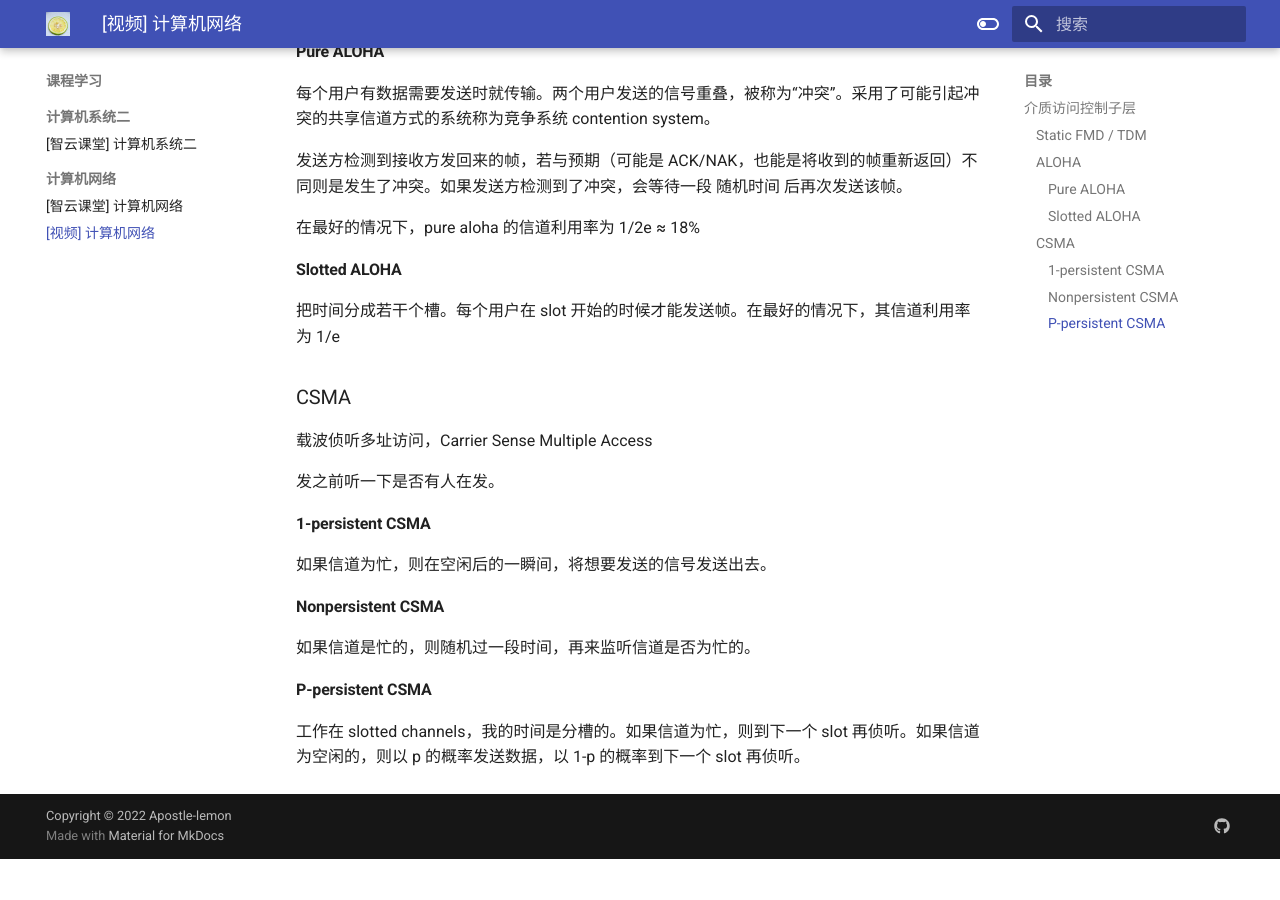
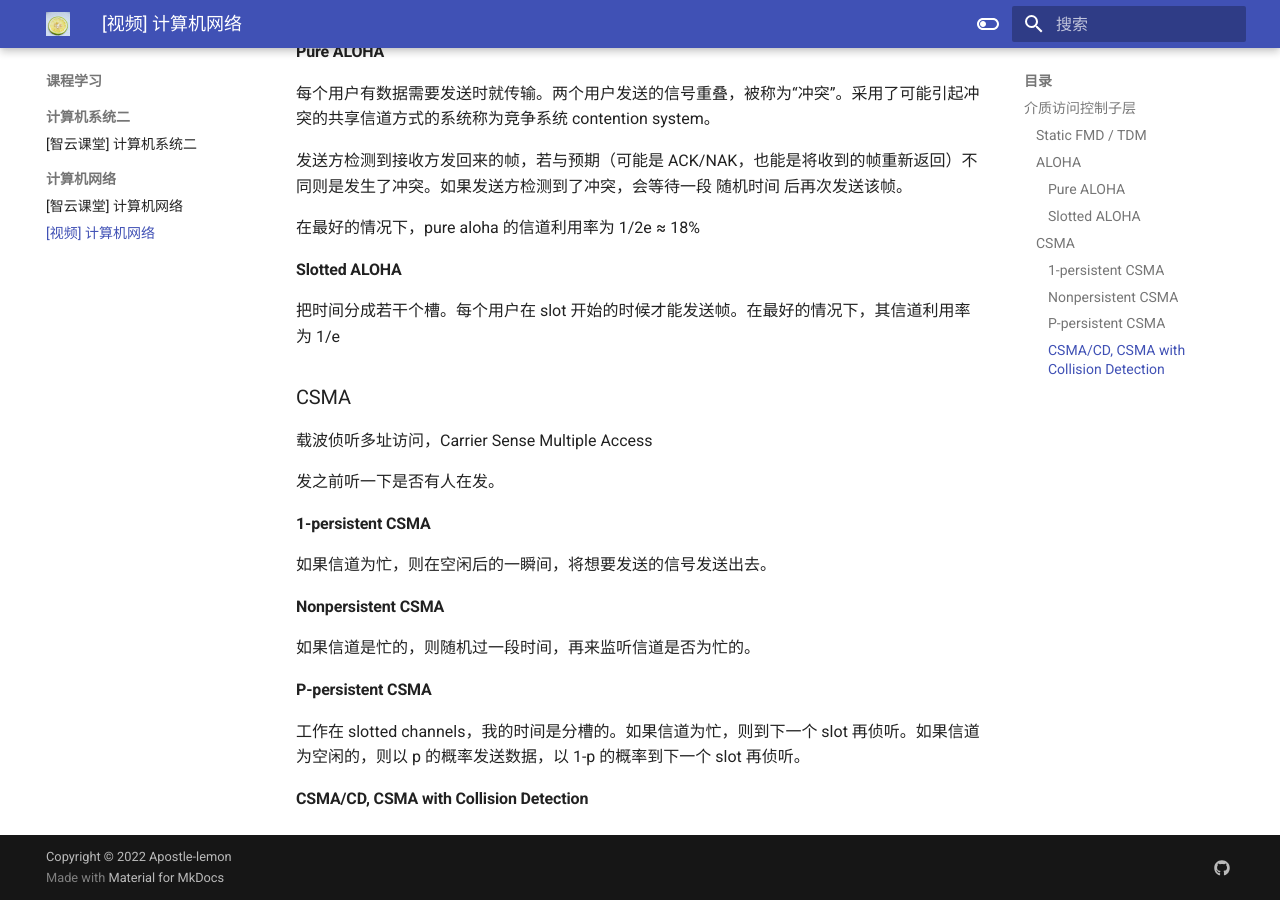
Before and after one commit to Apostle-lemon/Apostle-lemon.github.io, an MkDocs documentation site: the page built from docs/课程学习/计算机网络/【视频】计算机网络.md, in a window 1280 px wide and 900 px high, scrolled down 581 px. Built offline with MkDocs 1.6.1 and Material for MkDocs 9.7.7, drawn with Linux system fonts in a browser that asks for light colours; before the commit the page ends 1440 px from its top, so only the background shows below that.

Commit message:
vault backup: 2022-10-28 09:33:00
Affected files:
docs/课程学习/计算机网络/【视频】计算机网络.md

```diff
--- a/docs/课程学习/计算机网络/【视频】计算机网络.md
+++ b/docs/课程学习/计算机网络/【视频】计算机网络.md
@@ -43,3 +43,5 @@ ALOHA, additive links on-line hawaii area。对没有 hawaii 代表的就是夏
 #### P-persistent CSMA
 
 工作在 slotted channels，我的时间是分槽的。如果信道为忙，则到下一个 slot 再侦听。如果信道为空闲的，则以 p 的概率发送数据，以 1-p 的概率到下一个 slot 再侦听。
+
+#### CSMA/CD, CSMA with Collision Detection
```
